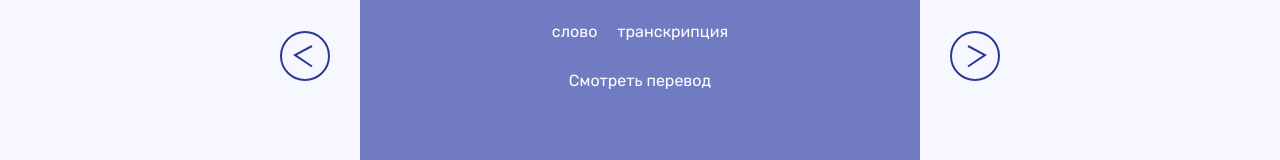
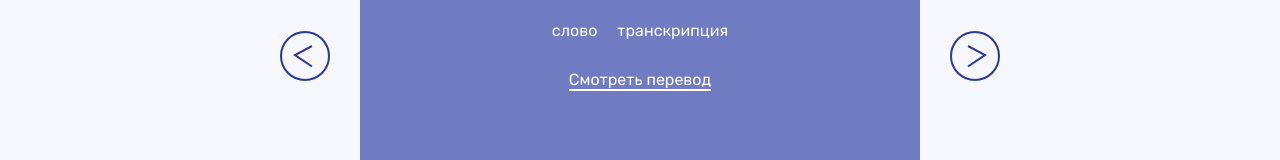
Before and after one commit to Lanasites/ReactProject-leaning-English, a React (Vite) app in the folder Project/: page / in a window 1280 px wide. Shown: the part 1546-1706 px from the top of the page. Built offline with nearby package versions, Linux system fonts and the light colour scheme.

Commit message:
подчеркивание кнопки

```diff
--- a/Project/src/Components/CardOfWord/CardOfWord.scss
+++ b/Project/src/Components/CardOfWord/CardOfWord.scss
@@ -20,4 +20,11 @@
         color: white;
     }
 
+    &__perevod{
+        // text-decoration: underline;
+        border-bottom: 2px solid white;
+    &:hover{
+        font-weight: 500;
+    }}
+
 }
```
